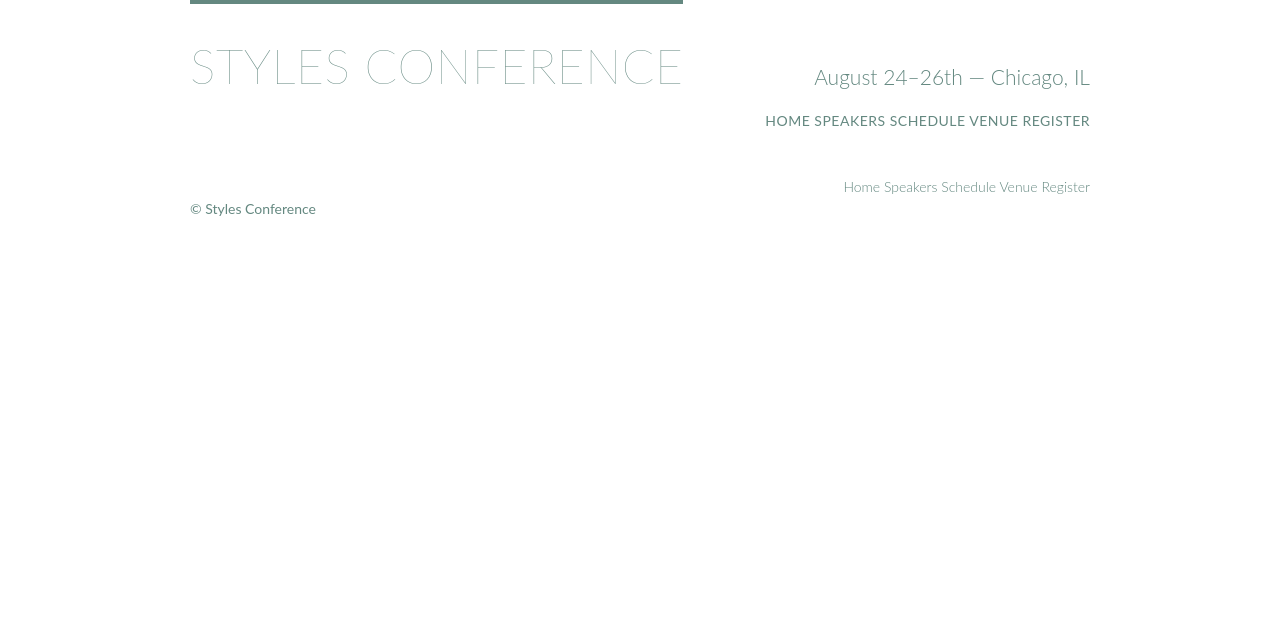
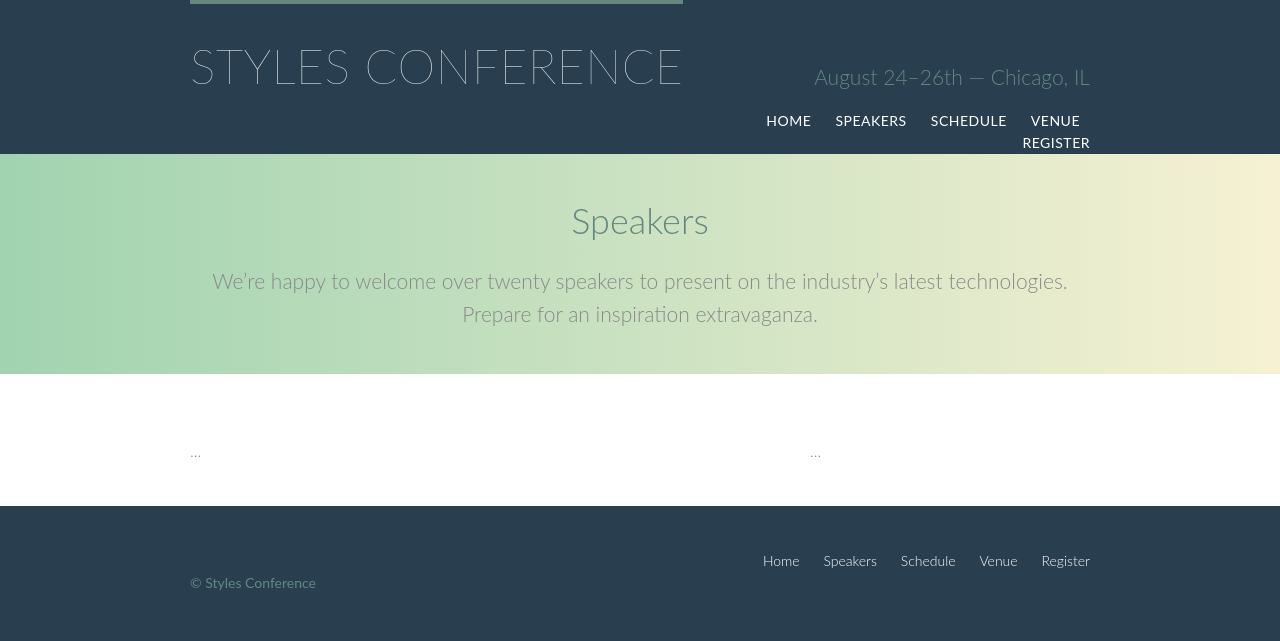
Before and after one commit to KeishaShanice/stylesConference, a plain HTML site: page speakers.html in a window 1280 px wide. Drawn offline with Linux system fonts and the light colour scheme.

Commit message:
Added styling to Nav

```diff
--- a/css/styles.css
+++ b/css/styles.css
@@ -53,6 +53,7 @@ Custom Styles
 */
 
 body {
+  background: #293f50;
   color: #888;
   font: 300 16px/22px "Lato", "Open Sans", "Helvetica Neue", Helvetica, Arial, sans-serif;
 }
@@ -104,6 +105,30 @@ Clearfix
 }
 
 /*
+  ========================================
+  Rows
+  ========================================
+*/
+
+.row,
+.row-alt {
+  min-width: 960px;
+}
+
+.row {
+  background: #fff;
+  padding: 66px 0 44px 0;
+}
+
+.row-alt {
+  background: #cbe2c1;
+  background: -webkit-linear-gradient(to right, #a1d3b0, #f6f1d3);
+  background: -moz-linear-gradient(to right, #a1d3b0, #f6f1d3);
+  background: linear-gradient(to right, #a1d3b0, #f6f1d3);
+  padding: 44px 0 22px 0;
+}
+
+/*
 =====================
 Typography
 =====================
@@ -152,6 +177,21 @@ cite, em {
 
 /*
   ========================================
+  Leads
+  ========================================
+*/
+
+.lead {
+  text-align: center;
+}
+
+.lead p {
+  font-size: 21px;
+  line-height: 33px;
+}
+
+/*
+  ========================================
   Links
   ========================================
 */
@@ -173,6 +213,16 @@ p a {
   color: #a9b2b9;
 }
 
+.primary-header a,
+.primary-footer a {
+  color: #fff;
+}
+
+.primary-header a:hover,
+.primary-footer a:hover {
+  color: #648880;
+}
+
 /*
 =====================
 Buttons
@@ -181,13 +231,23 @@ Buttons
 
 .btn{
   border-radius: 5px;
+  color: #fff;
+  cursor: pointer;
   display: inline-block;
+  font-weight: 400;
+  letter-spacing: .5px;
   margin: 0;
+  text-transform: uppercase;
 }
 
 .btn-alt{
-  border: 1px solid #dfe2e5;
+  border: 1px solid #fff;
   padding: 10px 30px;
+}
+
+.btn-alt:hover {
+  background: #fff;
+  color: #648880;
 }
 
 /*
@@ -197,6 +257,7 @@ Home
 */
 
 .hero{
+  color: #fff;
   line-height: 44px;
   padding: 22px 80px 66px 80px;
   text-align: center;
@@ -238,6 +299,16 @@ Primary Header
   font-weight: 400;
   letter-spacing: .5px;
   text-transform: uppercase;
+}
+
+.nav li {
+  display: inline-block;
+  margin: 0 10px;
+  vertical-align: top;
+}
+
+.nav li:last-child {
+  margin-right: 0;
 }
 
 /*
--- a/speakers.html
+++ b/speakers.html
@@ -6,27 +6,66 @@
         <link rel="stylesheet" href="css/styles.css">
     </head>
     <body>
-        <header class="container group">
+        <header class="primary-header container group">
             <h1 class="logo"><a href="index.html">Styles Conference</a></h1>
             <h3 class="tagline">August 24&ndash;26th &mdash; Chicago, IL</h3>
 
             <nav class="nav primary-nav">
-                <a href="index.html">Home</a>
-                <a href="speakers.html">Speakers</a>
-                <a href="schedule.html">Schedule</a>
-                <a href="venue.html">Venue</a>
-                <a href="register.html">Register</a>
+                <ul>
+                    <li>
+                        <a href="index.html">Home</a>
+                    </li>
+                    <li>
+                        <a href="speakers.html">Speakers</a>
+                    </li>
+                    <li>
+                        <a href="schedule.html">Schedule</a>
+                    </li>
+                    <li>
+                        <a href="venue.html">Venue</a>
+                    </li>
+                    <li>
+                        <a href="register.html">Register</a>
+                    </li>
+                </ul>
             </nav>
         </header>
+
+        <section class="row-alt">
+            <div class="lead container">
+
+                <h1>Speakers</h1>
+
+                <p>We&#8217;re happy to welcome over twenty speakers to present on the industry&#8217;s latest technologies. Prepare for an inspiration extravaganza.</p>
+
+            </div>
+        </section>
+
+        <section class="row">
+            <div class="grid">
+                <section id="shay-howe">
+                    <div class="col-2-3">
+                        ...
+                    </div><!--
+
+                    --><aside class="col-1-3">
+                        ...
+                    </aside>
+
+                    </section>
+            </div>
+        </section>
 
 
         <footer class="primary-footer container group">
             <nav class="nav">
-                <a href="index.html">Home</a>
-                <a href="speakers.html">Speakers</a>
-                <a href="schedule.html">Schedule</a>
-                <a href="venue.html">Venue</a>
-                <a href="register.html">Register</a>
+                <ul>
+                    <li><a href="index.html">Home</a></li>
+                    <li><a href="speakers.html">Speakers</a></li>
+                    <li><a href="schedule.html">Schedule</a></li>
+                    <li><a href="venue.html">Venue</a></li>
+                    <li><a href="register.html">Register</a></li>
+                </ul>
             </nav>
 
             <small>&copy; Styles Conference</small>
```
Also changed, not shown: index.html (+24 -7 lines), register.html (+35 -11 lines), schedule.html (+35 -11 lines), venue.html (+35 -11 lines).
